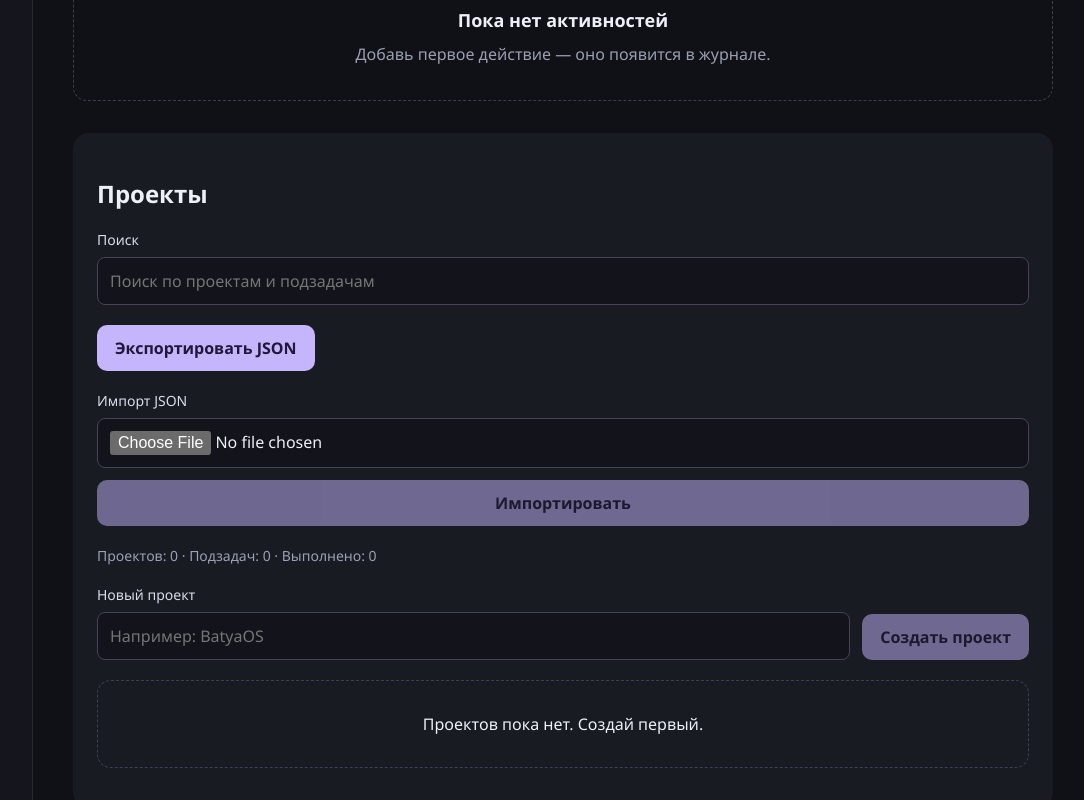
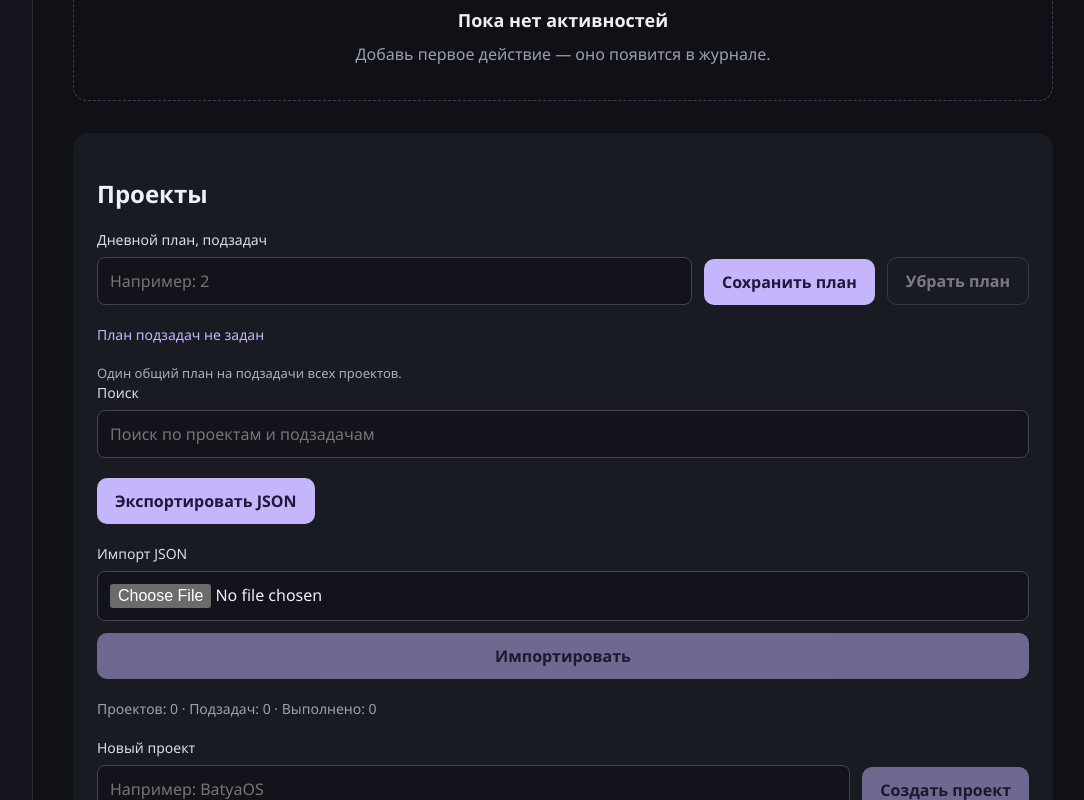
Before and after one commit to SergeyKozyrevSC/batya-os, a React (Vite) app: page / in a window 1280 px wide. Shown: the part 840-1640 px from the top of the page, without its empty margins (187-1271 px from the left). Built offline with nearby package versions, Linux system fonts and the light colour scheme.

Commit message:
Add project task plan settings

```diff
--- a/src/App.tsx
+++ b/src/App.tsx
@@ -182,6 +182,14 @@ export default function App() {
     () => personalPlan?.dailyTarget?.toString() ?? '',
   );
   const [personalPlanMessage, setPersonalPlanMessage] = useState('');
+  const projectPlan = spherePlans.find(
+    (plan) => plan.source === 'projectTasks',
+  );
+
+  const [projectDailyTarget, setProjectDailyTarget] = useState(
+    () => projectPlan?.dailyTarget?.toString() ?? '',
+  );
+  const [projectPlanMessage, setProjectPlanMessage] = useState('');
   const [isFormOpen, setIsFormOpen] = useState(false);
   const [editingActivity, setEditingActivity] = useState<Activity | undefined>(
     undefined,
@@ -828,6 +836,56 @@ export default function App() {
     );
     setPersonalDailyTarget('');
     setPersonalPlanMessage('План убран. Задачи не изменены.');
+  }
+
+  function handleSaveProjectPlan(event: FormEvent<HTMLFormElement>) {
+    event.preventDefault();
+
+    const dailyTarget = Number(projectDailyTarget);
+
+    if (
+      projectDailyTarget.trim() === '' ||
+      !Number.isSafeInteger(dailyTarget) ||
+      dailyTarget <= 0 ||
+      !Number.isSafeInteger(dailyTarget * 7)
+    ) {
+      setProjectPlanMessage('Введите положительное целое число.');
+      return;
+    }
+
+    const projectSphere = initialSpheres.find(
+      (sphere) => sphere.id === 'sphere-projects',
+    );
+
+    if (!projectSphere) {
+      setProjectPlanMessage('Не найдена сфера «Проекты».');
+      return;
+    }
+
+    const updatedPlan: SpherePlan = {
+      sphereId: projectSphere.id,
+      source: 'projectTasks',
+      dailyTarget,
+    };
+
+    setSpherePlans((current) => [
+      ...current.filter(
+        (plan) =>
+          plan.source !== 'projectTasks' && plan.sphereId !== projectSphere.id,
+      ),
+      updatedPlan,
+    ]);
+
+    setProjectDailyTarget(String(dailyTarget));
+    setProjectPlanMessage('План применён.');
+  }
+
+  function handleClearProjectPlan() {
+    setSpherePlans((current) =>
+      current.filter((plan) => plan.source !== 'projectTasks'),
+    );
+    setProjectDailyTarget('');
+    setProjectPlanMessage('План убран. Проекты и подзадачи не изменены.');
   }
 
   function handleRequestProjectDeletion(project: Project) {
@@ -1441,6 +1499,56 @@ export default function App() {
             aria-labelledby="projects-heading"
           >
             <h2 id="projects-heading">Проекты</h2>
+            <form className="task-form" onSubmit={handleSaveProjectPlan}>
+              <div className="form-field">
+                <label htmlFor="project-daily-target">
+                  Дневной план, подзадач
+                </label>
+
+                <input
+                  id="project-daily-target"
+                  type="number"
+                  min="1"
+                  step="1"
+                  value={projectDailyTarget}
+                  onChange={(event) => {
+                    setProjectDailyTarget(event.target.value);
+                    setProjectPlanMessage('');
+                  }}
+                  placeholder="Например: 2"
+                  required
+                />
+              </div>
+
+              <button type="submit" className="button-primary">
+                Сохранить план
+              </button>
+
+              <button
+                type="button"
+                className="button-secondary"
+                onClick={handleClearProjectPlan}
+                disabled={!projectPlan}
+              >
+                Убрать план
+              </button>
+            </form>
+
+            <p className="task-summary">
+              {projectPlan?.dailyTarget != null
+                ? `План: ${projectPlan.dailyTarget} подзадач в день · ${projectPlan.dailyTarget * 7} подзадач в неделю`
+                : 'План подзадач не задан'}
+            </p>
+
+            <p className="form-hint">
+              Один общий план на подзадачи всех проектов.
+            </p>
+
+            {projectPlanMessage && (
+              <p className="form-hint" role="status">
+                {projectPlanMessage}
+              </p>
+            )}
             <div className="form-field project-search">
               <label htmlFor="project-search">Поиск</label>
 
```
